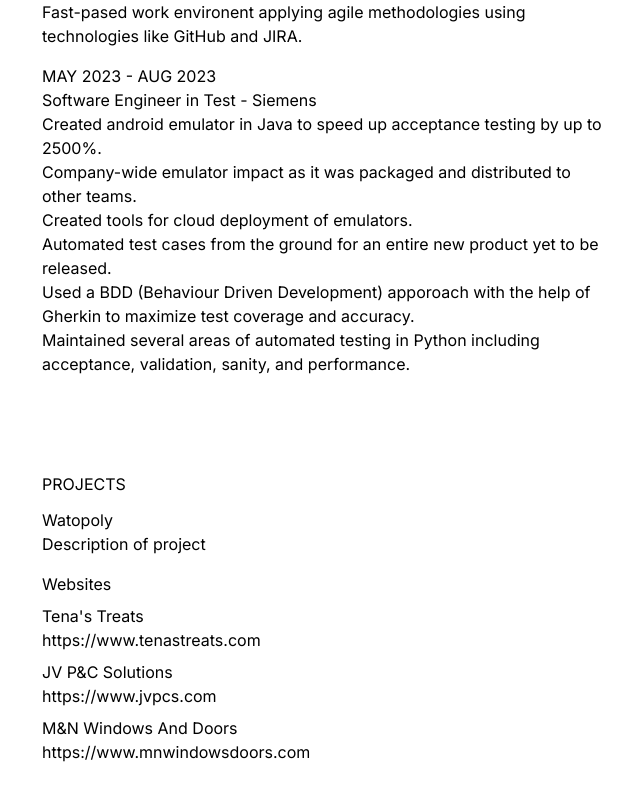
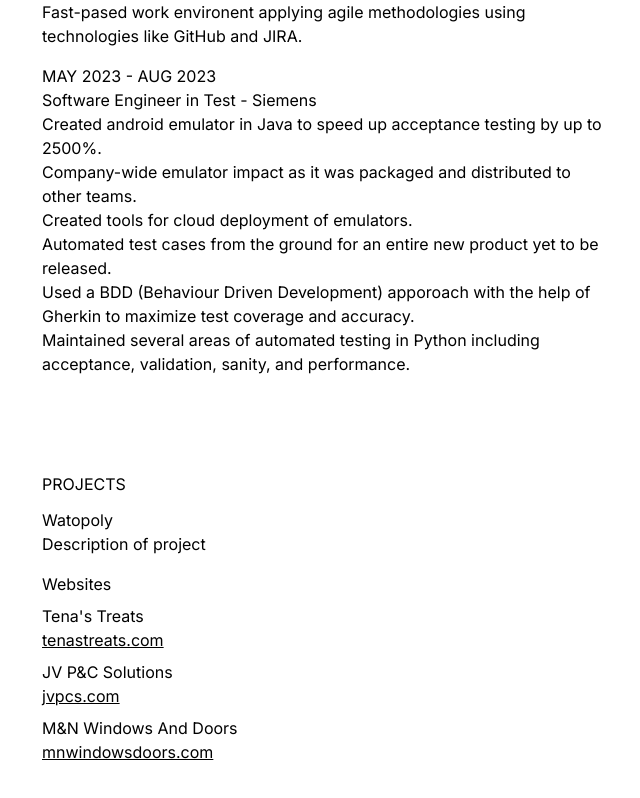
Before and after one commit to pvico12/personal-website, a Next.js app: page / in a window 1280 px wide. Shown: the part 760-1558 px from the top of the page, without its empty margins (574-1214 px from the left). Built offline with nearby package versions, Linux system fonts and the light colour scheme.

Commit message:
Add links to websites

```diff
--- a/app/page.js
+++ b/app/page.js
@@ -114,17 +114,32 @@ export default function Home() {
 
                   <div className="py-2">
                     <h3>Tena's Treats</h3>
-                    <h5>https://www.tenastreats.com</h5>
+                    <a
+                    href="https://www.tenastreats.com"
+                    target="_blank" rel="noopener noreferrer"
+                    className="text-md pr-2 underline">
+                      tenastreats.com
+                    </a>
                   </div>
 
                   <div className="pb-2">
                     <h3>JV P&C Solutions</h3>
-                    <h5>https://www.jvpcs.com</h5>
+                    <a
+                    href="https://www.jvpcs.com"
+                    target="_blank" rel="noopener noreferrer"
+                    className="text-md pr-2 underline">
+                      jvpcs.com
+                    </a>
                   </div>
 
                   <div>
                     <h3>M&N Windows And Doors</h3>
-                    <h5>https://www.mnwindowsdoors.com</h5>
+                    <a
+                    href="https://www.mnwindowsdoors.com"
+                    target="_blank" rel="noopener noreferrer"
+                    className="text-3md pr-2 underline">
+                      mnwindowsdoors.com
+                    </a>
                   </div>
                 </div>
               </div>
```
